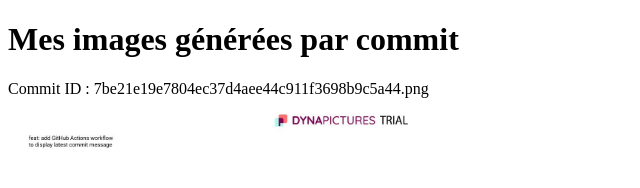
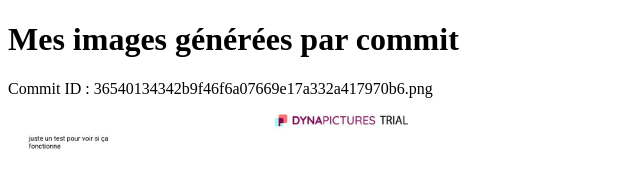
Before and after one commit to aurelienfvre/devops, a plain HTML site: page index.html in a window 1280 px wide. Shown: the full height of the page, 0-640 px from the left. Drawn offline with Linux system fonts and the light colour scheme.

Commit message:
deploy: 36540134342b9f46f6a07669e17a332a417970b6

```diff
--- a/index.html
+++ b/index.html
@@ -1,4 +1,4 @@
 <!DOCTYPE html><html><head><title>Galerie IA</title></head><body>
 <h1>Mes images générées par commit</h1>
-<div style='margin-bottom:20px;'><p>Commit ID : 7be21e19e7804ec37d4aee44c911f3698b9c5a44.png</p><img src='7be21e19e7804ec37d4aee44c911f3698b9c5a44.png' width='400'></div>
+<div style='margin-bottom:20px;'><p>Commit ID : 36540134342b9f46f6a07669e17a332a417970b6.png</p><img src='36540134342b9f46f6a07669e17a332a417970b6.png' width='400'></div>
 </body></html>
```
Also changed, not shown: 36540134342b9f46f6a07669e17a332a417970b6.png (added), 7be21e19e7804ec37d4aee44c911f3698b9c5a44.png (deleted).
